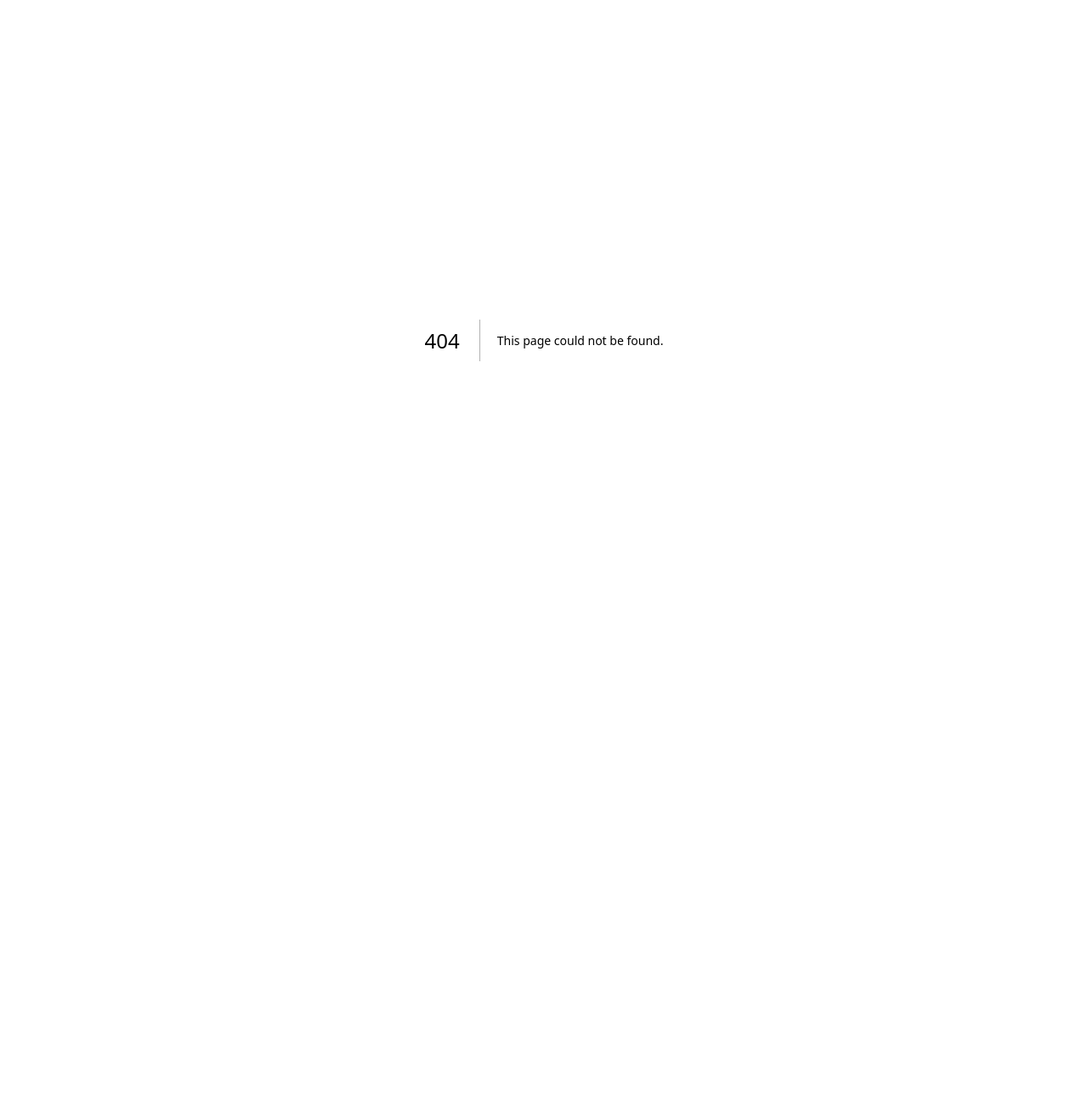
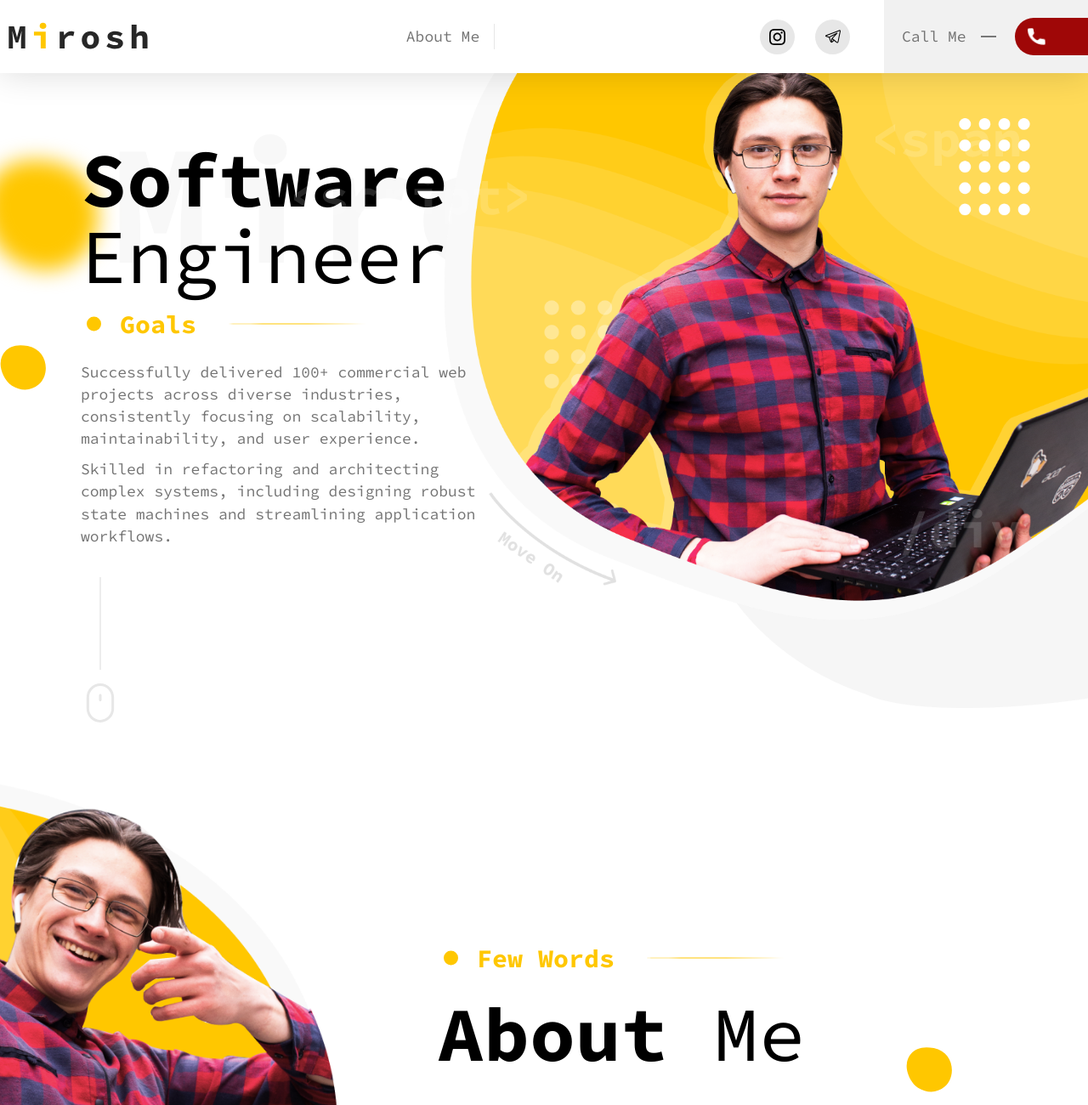
Before and after one commit to Miroslavetsh/mirosh, a Next.js app: page /profile in a window 1280 px wide. Before the commit this address had no page. Shown: the top 1300 px of the page at 85% size. Before the commit the page ends 800 px from the top, so only its background shows below. Built offline with nearby package versions, Linux system fonts and the light colour scheme.

Commit message:
Add profile page

```diff
--- /dev/null
+++ b/src/app/profile/page.tsx
@@ -0,0 +1,15 @@
+import AboutMe from "@/components/Landing/AboutMe/AboutMe";
+import Header from "@/components/Landing/Header/Header";
+import Preview from "@/components/Landing/Preview/Preview";
+
+export default async function Profile() {
+  return (
+    <div className="page">
+      <Header />
+      <div className="main">
+        <Preview />
+        <AboutMe />
+      </div>
+    </div>
+  );
+}
```
